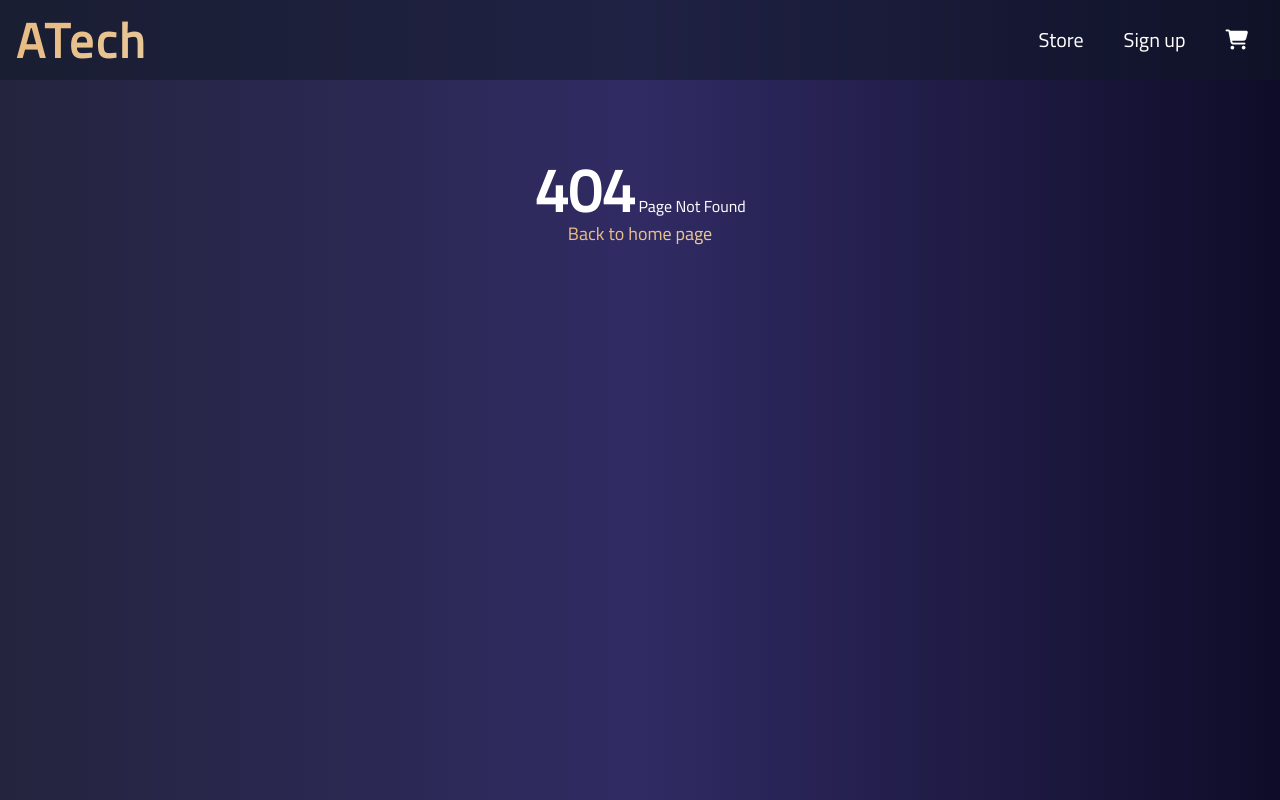
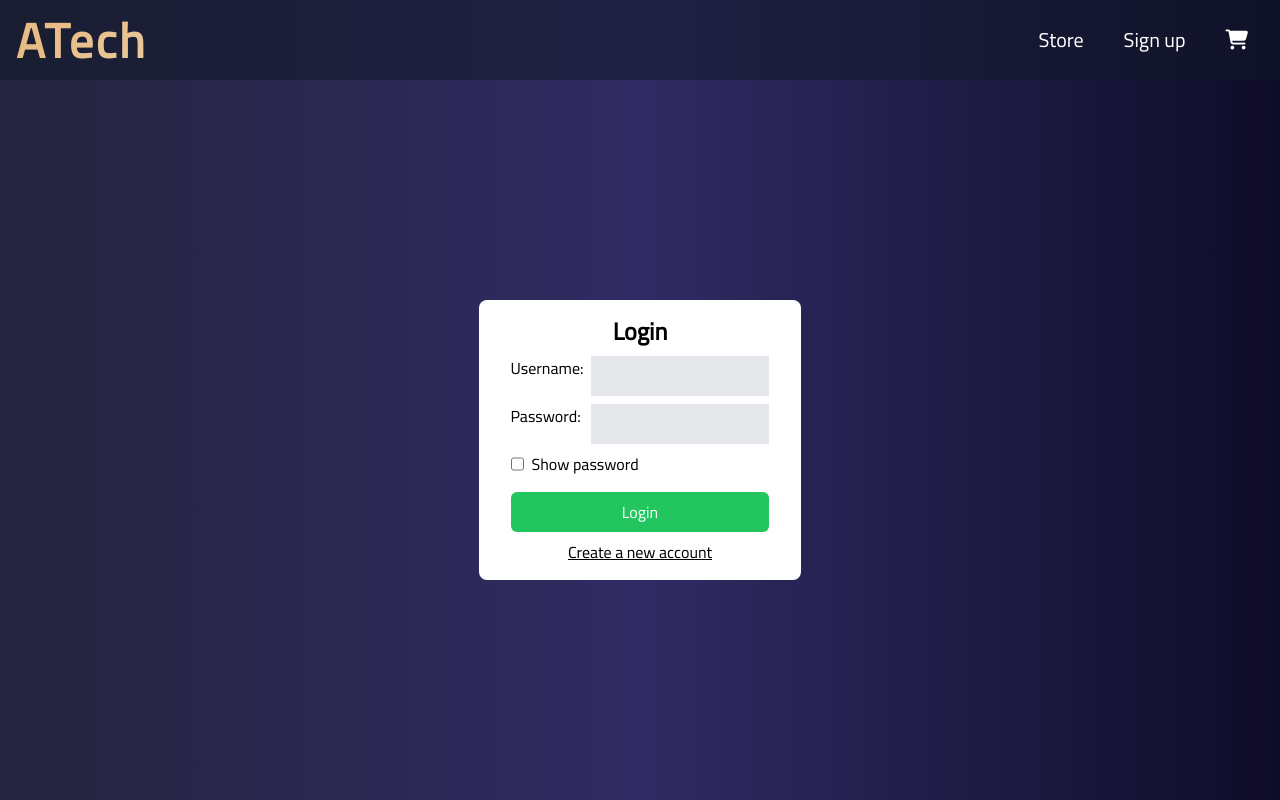
Before and after one commit to mel-haya/vue-e-commerce, a Vue app: page /login in a window 1280 px wide. Before the commit this address had no page. Built offline with nearby package versions, Linux system fonts and the light colour scheme; data requests are answered from the project's data file.

Commit message:
add login page

```diff
--- a/src/App.vue
+++ b/src/App.vue
@@ -1,7 +1,7 @@
 <template>
-  <div id="app">
+  <div id="app" class="flex flex-col">
     <header
-      class="h-[10%] flex justify-between p-4 items-center bg-gray-900/50"
+      class="h-[10vh] flex justify-between p-4 items-center bg-gray-900/50"
     >
       <router-link to="/">
         <h1 class="golden-text text-5xl tracking-wider font-bold">ATech</h1>
@@ -9,7 +9,7 @@
       <nav>
         <ul class="flex text-xl mx-4 text-white gap-10">
           <li><router-link to="/store">Store</router-link></li>
-          <li>Sign up</li>
+          <li><router-link to="/login">Sign up</router-link></li>
           <li>
             <router-link class="relative" to="/cart">
               <i class="fa-solid fa-cart-shopping"></i>
--- a/src/components/carouselComponent.vue
+++ b/src/components/carouselComponent.vue
@@ -22,6 +22,7 @@ const props = defineProps({
   items: {
     type: Array,
     required: true,
+    default: () => [],
   },
 })
 const index = ref(0)
--- a/src/router/index.js
+++ b/src/router/index.js
@@ -5,6 +5,7 @@ import ProductView from '../views/ProductView.vue'
 import NotFoundView from '../views/NotFoundView.vue'
 import CartView from '../views/CartView'
 import StoreView from '../views/StoreView'
+import LoginView from '../views/LoginView'
 
 Vue.use(VueRouter)
 
@@ -30,6 +31,11 @@ const routes = [
     component: StoreView,
   },
   {
+    path: '/login',
+    name: 'login',
+    component: LoginView,
+  },
+  {
     path: '*',
     name: 'notFound',
     component: NotFoundView,
--- a/src/views/LoginView.vue
+++ b/src/views/LoginView.vue
@@ -1,7 +1,61 @@
-<template></template>
+<template>
+  <div class="h-[90vh] flex justify-center items-center">
+    <div class="bg-white px-8 py-4 rounded-lg">
+      <form action="" class="flex flex-col gap-2" @submit="submitLogin">
+        <h2 class="text-center text-2xl font-bold">
+          {{ login ? 'Login' : 'Create a new Account' }}
+        </h2>
+        <div class="flex gap-2 justify-end">
+          <label for="">Username: </label>
+          <input
+            class="focus:border-b-2 p-2 ml-auto focus:bg-gray-100 bg-gray-200 focus:border-green-500 outline-none"
+            id="username"
+            name="username"
+            type="text"
+          />
+        </div>
+        <div class="flex gap-2">
+          <label for="password">Password: </label>
+          <input
+            class="focus:border-b-2 p-2 ml-auto focus:bg-gray-100 bg-gray-200 focus:border-green-500 outline-none"
+            id="password"
+            name="password"
+            :type="showPass ? 'text' : 'password'"
+          />
+        </div>
+        <div v-if="!login" class="flex gap-2">
+          <label for="confirmPassword">Confirm Password: </label>
+          <input
+            class="focus:border-b-2 p-2 ml-auto focus:bg-gray-100 bg-gray-200 focus:border-green-500 outline-none"
+            id="confirmPassword"
+            name="confirmPassword"
+            :type="showPass ? 'text' : 'password'"
+          />
+        </div>
+        <div class="flex gap-2">
+          <input v-model="showPass" type="checkbox" name="" id="" />
+          Show password
+        </div>
+        <input
+          class="py-2 px-4 cursor-pointer bg-green-500 rounded-md text-white mt-2"
+          type="submit"
+          :value="login ? 'Login' : 'Sign Up'"
+        />
+        <p @click="login = !login" class="text-center underline cursor-pointer">
+          {{ login ? 'Create a new account' : 'I already have an account' }}
+        </p>
+      </form>
+    </div>
+  </div>
+</template>
 
-<script>
-export default {}
+<script setup>
+import { ref } from 'vue'
+
+const login = ref(true)
+const showPass = ref(false)
+
+function submitLogin() {}
 </script>
 
 <style></style>
```
